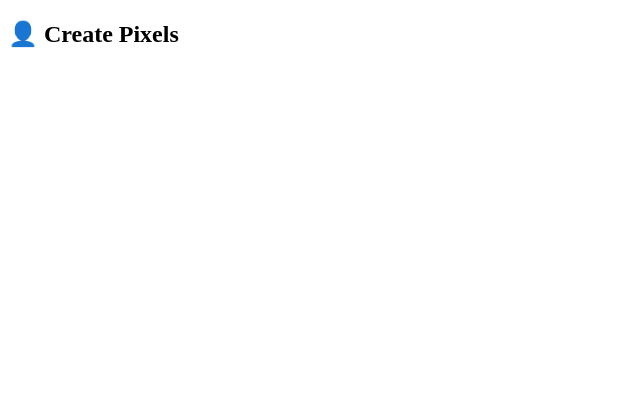
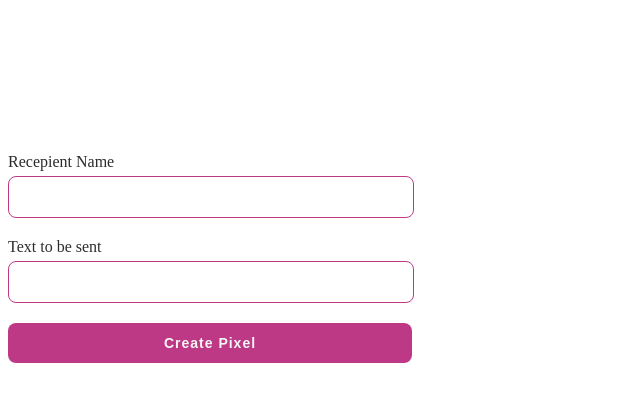
Before and after one commit to rfce/ephemera, a React (Vite) app in the folder org/create-pixels-remote/: page / in a window 1280 px wide. Shown: the top 402 px of the page, without its empty margins (0-640 px from the left). Built offline with nearby package versions, Linux system fonts and the light colour scheme.

Commit message:
Bug fixes

```diff
--- a/org/create-pixels-remote/src/app/app.tsx
+++ b/org/create-pixels-remote/src/app/app.tsx
@@ -1,9 +1,19 @@
+import { useState } from "react"
 import "./css/App.css"
 
 const CreatePixelsApp = () => {
+  const [name, setName] = useState("")
+  const [words, setWords] = useState("")
+
   return (
     <div className="_8rid">
-      <h2>👤 Create Pixels</h2>
+      <div className="outfind-sore">
+        <div className="reshims-maul">Recepient Name</div>
+        <input src={name} onChange={e => setName(e.target.value)} />
+        <div className="reshims-maul">Text to be sent</div>
+        <input src={words} onChange={e => setWords(e.target.value)} />
+        <button>Create Pixel</button>
+      </div>
     </div>
   )
 }
--- a/org/create-pixels-remote/src/app/css/App.css
+++ b/org/create-pixels-remote/src/app/css/App.css
@@ -1,3 +1,46 @@
 ._8rid {
     flex: 1;
+    display: flex;
+    min-height: 100vh;
+    align-items: center;
 }
+
+._8rid .outfind-sore {
+    display: flex;
+    flex-direction: column;
+    margin-top: -300px;
+}
+
+._8rid .outfind-sore input {
+    width: 30vw;
+    height: 40px;
+    margin-bottom: 20px;
+    border-radius: 8px;
+    outline: none;
+    border: 1px solid rgb(190, 57, 133);
+    padding: 0px 10px;
+}
+
+._8rid .outfind-sore button {
+    width: calc(30vw + 20px);
+    height: 40px;
+    margin: 0px;
+    padding: 0px;
+    background-color: rgb(190, 57, 133);
+    color: whitesmoke;
+    border: none;
+    border-radius: 8px;
+    font-size: 14px;
+    font-weight: 600;
+    letter-spacing: 1px;
+    cursor: pointer;
+}
+
+._8rid .outfind-sore button:hover {
+    opacity: 0.9;
+}
+
+._8rid .reshims-maul {
+    margin-bottom: 5px;
+    color: rgb(44, 44, 44);
+}
--- a/org/pixels-remote/src/app/app.tsx
+++ b/org/pixels-remote/src/app/app.tsx
@@ -1,5 +1,6 @@
 import "./css/App.css"
 import Logo from "../assets/Logo.jpg"
+import { RightArrow } from "../assets/Icons.jsx"
 
 const PixelsApp = () => {
   return (
@@ -11,7 +12,10 @@ const PixelsApp = () => {
           <div className="tabarded-tux">Send Magic • Track Everything</div>
         </div>
       </div>
-      <h2>👤 Pixels App</h2>
+      <h2 className="inert-zoo">Pixels <RightArrow width="30px" height="30px" /></h2>
+      <div>
+
+      </div>
     </div>
   )
 }
--- a/org/shell/src/styles.css
+++ b/org/shell/src/styles.css
@@ -1 +1,3 @@
-/* You can add global styles to this file, and also import other style files */
+body {
+    font-family: "Roboto", sans-serif;
+}
```
Also changed, not shown: org/pixels-remote/src/app/css/App.css (+11 -3 lines), org/pixels-remote/src/assets/Icons.jsx (added, +21 -0 lines).
